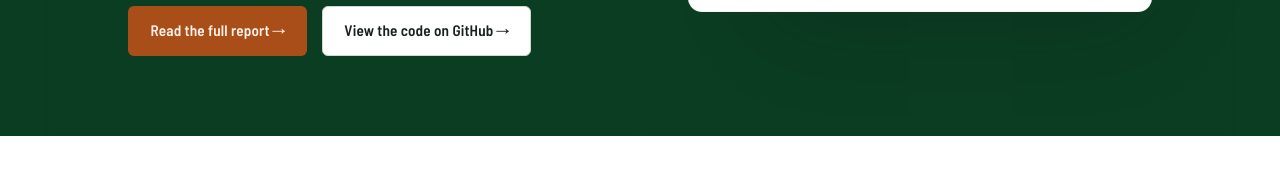
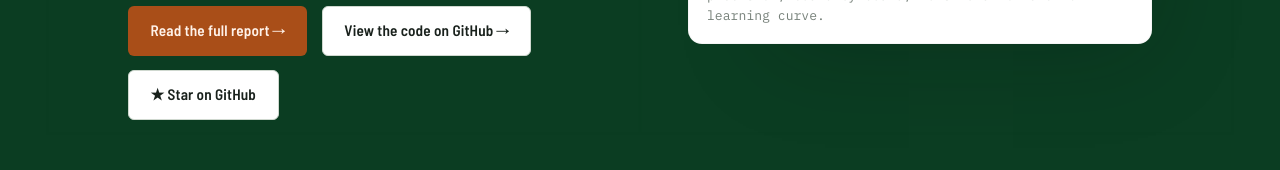
Before and after one commit to Charith-Reddy-Pareddy/soccer-markov-nash, a React (Vite) app in the folder site/: page / in a window 1280 px wide. Shown: the part 615-785 px from the top of the page. Built offline with nearby package versions, Linux system fonts and the light colour scheme.

Commit message:
add star and license links to the README and site

```diff
--- a/site/src/Footer.jsx
+++ b/site/src/Footer.jsx
@@ -70,6 +70,7 @@ export default function Footer({ board } = {}) {
             <h4>Project</h4>
             <ul>
               <li><a href="https://github.com/Charith-Reddy-Pareddy/soccer-markov-nash">GitHub repository</a></li>
+              <li><a href="https://github.com/Charith-Reddy-Pareddy/soccer-markov-nash/blob/main/LICENSE">MIT License</a></li>
               <li><a href="README.md">Documentation index</a></li>
               <li><a href="methods.md">Methods &amp; reproducibility</a></li>
             </ul>
--- a/site/src/Landing.jsx
+++ b/site/src/Landing.jsx
@@ -31,6 +31,7 @@ export default function Landing() {
             <div className="cta-row">
               <a className="btn btn-primary" href="report.pdf">Read the full report &rarr;</a>
               <a className="btn btn-outline" href="https://github.com/Charith-Reddy-Pareddy/soccer-markov-nash">View the code on GitHub &rarr;</a>
+              <a className="btn btn-outline" href="https://github.com/Charith-Reddy-Pareddy/soccer-markov-nash" aria-label="Star soccer-markov-nash on GitHub">&#9733; Star on GitHub</a>
             </div>
           </div>
           <div className="hero-card">
```
Also changed, not shown: 8 other files (tests, documents, lock files or other folders).
